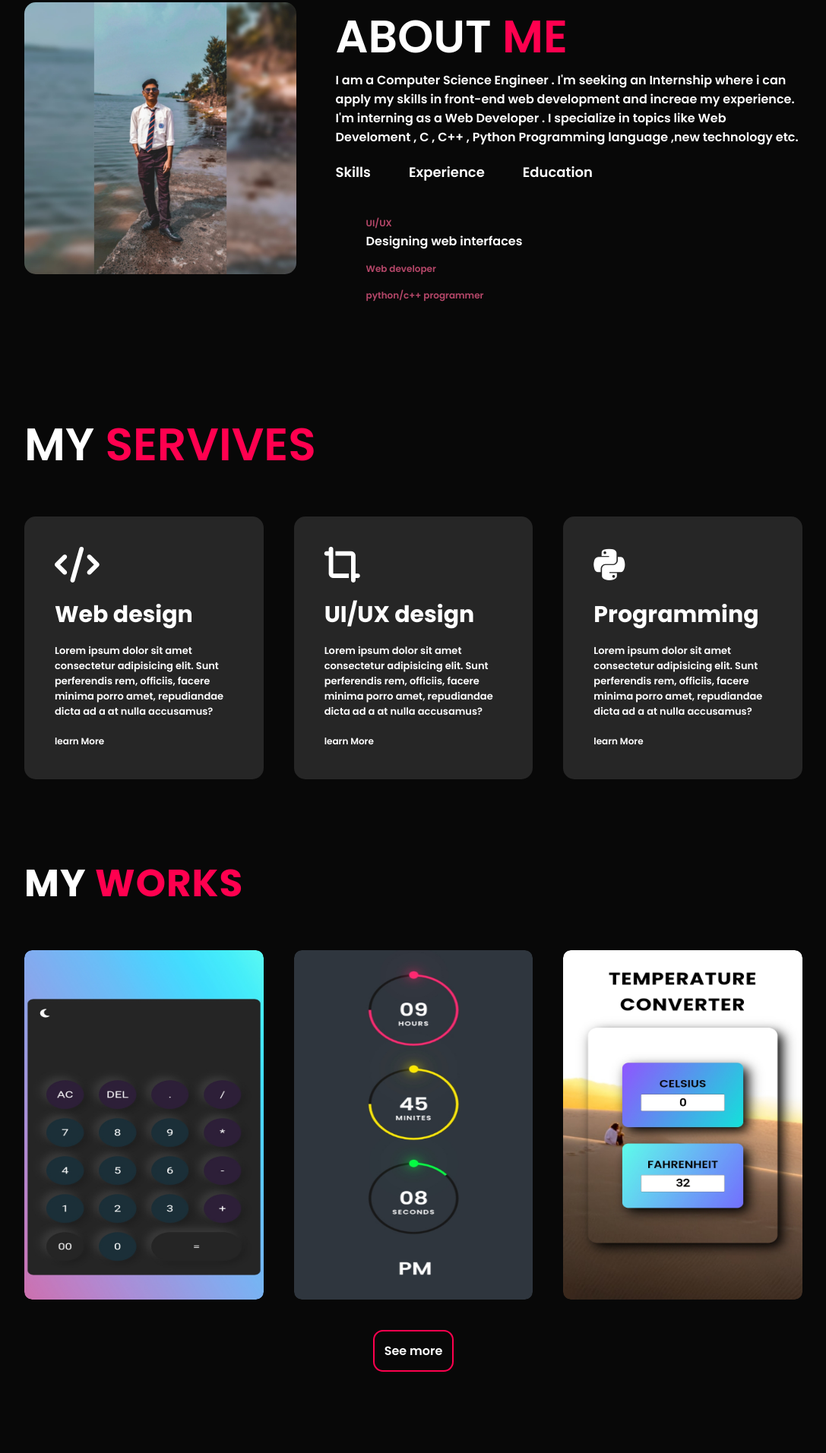
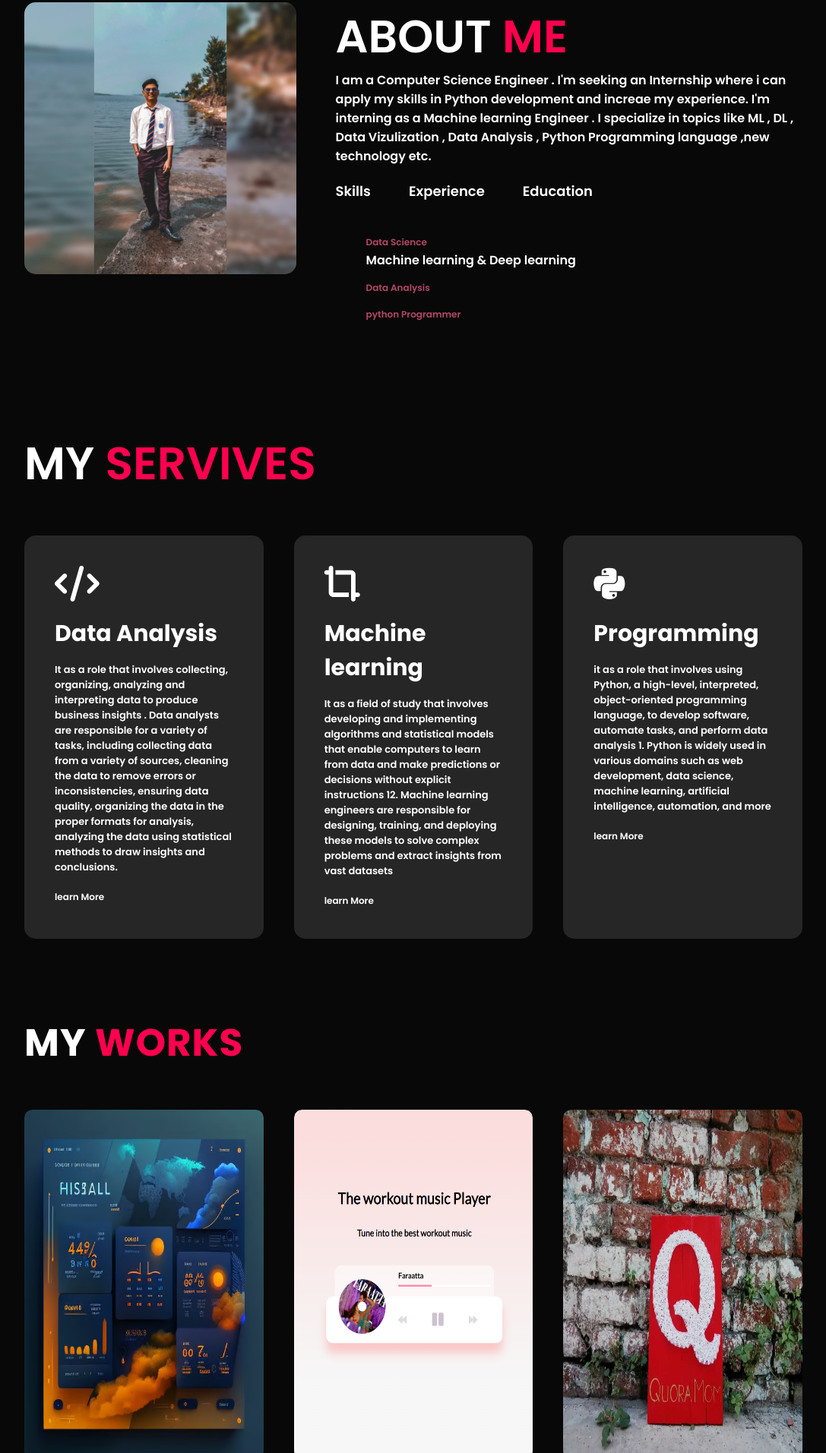
Before and after one commit to dipayan22/Portfolio, a plain HTML site: page index.html in a window 1280 px wide. Shown: the part 887-2800 px from the top of the page at 76% size, without its empty margins (96-1183 px from the left). Drawn offline with nearby package versions, Linux system fonts and the light colour scheme; a web font is replaced by a local one.

Commit message:
Add files via upload

```diff
--- a/index.html
+++ b/index.html
@@ -1,5 +1,6 @@
 <!DOCTYPE html>
 <html lang="en">
+
 <head>
     <meta charset="UTF-8">
     <meta http-equiv="X-UA-Compatible" content="IE=edge">
@@ -9,6 +10,7 @@
     <link rel="stylesheet" href="style.css">
     <script src="https://kit.fontawesome.com/8189e653bb.js" crossorigin="anonymous"></script>
 </head>
+
 <body>
     <div id="header">
         <div class="container">
@@ -52,18 +54,22 @@
                 </div>
                 <div class="about-col-2">
                     <h1 class="subtitle">About <span>me</span></h1>
-                <p>I am a Computer Science Engineer . I'm seeking an Internship where i can apply my skills in front-end web development and increae my experience. I'm interning as a Web Developer . I specialize in topics like Web Develoment , C , C++ , Python Programming language ,new technology etc.</p>
+                    <p>I am a Computer Science Engineer . I'm seeking an Internship where i can apply my skills in
+                        Python development and increae my experience. I'm interning as a Machine learning Engineer . I
+                        specialize in topics like ML , DL , Data Vizulization , Data Analysis , Python Programming
+                        language ,new technology
+                        etc.</p>
 
                     <div class="tab-titles">
-                    <p class="tab-links active-link" onclick = "opentab('skills')">Skills</p>
-                    <p class="tab-links" onclick = "opentab('experience')">Experience</p>
-                    <p class="tab-links" onclick = "opentab('education')">Education</p>
+                        <p class="tab-links active-link" onclick="opentab('skills')">Skills</p>
+                        <p class="tab-links" onclick="opentab('experience')">Experience</p>
+                        <p class="tab-links" onclick="opentab('education')">Education</p>
                     </div>
                     <div class="tab-content active-tab" id="skills">
                         <ul>
-                        <li><span>UI/UX</span><br>Designing web interfaces</li>
-                        <li><span>Web developer</span>
-                        <li><span>python/c++ programmer</span>
+                            <li><span>Data Science</span><br>Machine learning & Deep learning</li>
+                            <li><span>Data Analysis</span>
+                            <li><span>python Programmer</span>
                         </ul>
                     </div>
                     <div class="tab-content" id="experience">
@@ -74,7 +80,8 @@
                     </div>
                     <div class="tab-content" id="education">
                         <ul>
-                        <li> <span>2021-Present</span> <br>study B.tech in Computer science & Engineering from Dr. B. C. Roy Engineering College </li>
+                            <li> <span>2021-Present</span> <br>study B.tech in Computer science & Engineering from Dr.
+                                B. C. Roy Engineering College </li>
                         </ul>
                     </div>
                 </div>
@@ -90,21 +97,32 @@
             <div class="services-list">
                 <div>
                     <i class="fa-solid fa-code"></i>
-                <h2>Web design</h2>
-                <p>Lorem ipsum dolor sit amet consectetur adipisicing elit. Sunt perferendis rem, officiis, facere minima porro amet, repudiandae dicta ad a at nulla accusamus?</p>
-                <a href="#">learn More</a>
+                    <h2>Data Analysis</h2>
+                    <p>It as a role that involves collecting, organizing, analyzing and interpreting data to produce
+                        business insights . Data analysts are responsible for a variety of tasks, including collecting
+                        data from a variety of sources, cleaning the data to remove errors or inconsistencies, ensuring
+                        data quality, organizing the data in the proper formats for analysis, analyzing the data using
+                        statistical methods to draw insights and conclusions.</p>
+                    <a href="https://www.geeksforgeeks.org/data-analysis-tutorial/" target="_blank">learn More</a>
                 </div>
                 <div>
                     <i class="fa-solid fa-crop-simple"></i>
-                <h2>UI/UX design</h2>
-                <p>Lorem ipsum dolor sit amet consectetur adipisicing elit. Sunt perferendis rem, officiis, facere minima porro amet, repudiandae dicta ad a at nulla accusamus?</p>
-                <a href="#">learn More</a>
+                    <h2>Machine learning</h2>
+                    <p>It as a field of study that involves developing and implementing algorithms and statistical
+                        models
+                        that enable computers to learn from data and make predictions or decisions without explicit
+                        instructions 12. Machine learning engineers are responsible for designing, training, and
+                        deploying these models to solve complex problems and extract insights from vast datasets </p>
+                    <a href="https://en.wikipedia.org/wiki/Machine_learning" target="_blank">learn More</a>
                 </div>
                 <div>
                     <i class="fa-brands fa-python"></i>
                     <h2>Programming </h2>
-                <p>Lorem ipsum dolor sit amet consectetur adipisicing elit. Sunt perferendis rem, officiis, facere minima porro amet, repudiandae dicta ad a at nulla accusamus?</p>
-                <a href="#">learn More</a>
+                    <p>it as a role that involves using Python, a high-level, interpreted, object-oriented programming
+                        language, to develop software, automate tasks, and perform data analysis 1. Python is widely
+                        used in various domains such as web development, data science, machine learning, artificial
+                        intelligence, automation, and more </p>
+                    <a href="https://www.python.org/about/gettingstarted/" target="_blank"> learn More </a>
                 </div>
             </div>
         </div>
@@ -117,31 +135,60 @@
             <h1 class="sub-title">My <span>works</span></h1>
             <div class="work-list">
                 <div class="work">
-                <img src="Project_11.jpg" >
+                    <img src="weather.jpg">
                     <div class="layer">
-                    <h3>Calculator Website</h3>
-                    <p>In this website we can caculation somesimple mathemathical Problems</p>
+                        <h3>Weather App </h3>
+                        <p>The Weather App is a mobile application that provides users with up-to-date weather
+                            information for their location. The app uses real-time data to provide accurate weather
+                            forecasts, including temperature, humidity, wind speed, and precipitation</p>
+                        <a href="https://github.com/dipayan22/WeatherApp" target="_blank"><i class="fa-brands fa-github"></i></a>
+                    </div>
+                </div>
+                <div class="work">
+                    <img src="music.png">
+                    <div class="layer">
+                        <h3>Music Player</h3>
+                        <p>A simple music player is an application that allows users to play music files on their devices. It is designed with a clean and intuitive interface, making it easy to use for users of all ages. The app allows users to display their music library on the device</p>
                         <a href="#"><i class="fa-brands fa-github"></i></a>
                     </div>
                 </div>
                 <div class="work">
-                <img src="Project_13.jpg" >
+                    <img src="quora.jpg">
                     <div class="layer">
-                    <h3>Digital Clock Website</h3>
-                    <p>In this website we can caculation somesimple mathemathical Problems</p>
-                    <a href="#"><i class="fa-brands fa-github"></i></a>
+                        <h3>Quora Question Similarity</h3>
+                        <p>The Quora Question Similarity problem is a machine learning task that involves identifying which questions asked on Quora are duplicates of questions that have already been asked . The goal is to predict whether a pair of questions are duplicates or not, based on their semantic similarity .</p>
+                        <a href="https://github.com/dipayan22/Quora_Question_Similarity" target="_blank"><i class="fa-brands fa-github"></i></a>
+                    </div>
+                </div>
+            </div>
+
+            <div class="work-list">
+                <div class="work">
+                    <img src="brain_tm.jpg">
+                    <div class="layer">
+                        <h3>Brain Tumor Prediction</h3>
+                        <p>The Brain Tumor Prediction problem is a machine learning task that involves identifying the existence of brain tumors and predicting their location, size, shape, category, and grade . The most common imaging techniques used for brain scans are MRI and CT . The goal is to predict the proper treatment options for the tumor based on its characteristics</p>
+                        <a href="https://github.com/dipayan22/Brain-tumor-prediction" target="_blank"><i class="fa-brands fa-github"></i></a>
                     </div>
                 </div>
                 <div class="work">
-                <img src="Project_12.jpg" >
+                    <img src="uber.jpg">
                     <div class="layer">
-                    <h3>Temparature Converter</h3>
-                    <p>In this website we can caculation somesimple mathemathical Problems</p>
-                    <a href="#"><i class="fa-brands fa-github"></i></a>
+                        <h3>Uber Data Analysis</h3>
+                        <p>Uber Data Analysis is a comprehensive data analysis and machine learning endeavor aimed at improving the overall quality and efficiency of Uber’s services . This project leverages advanced data analytics and machine learning techniques to derive valuable insights, optimize driver-rider interactions, and improve customer experience</p>
+                        <a href="https://github.com/dipayan22/Uber-data-Analysis" target="_blank"><i class="fa-brands fa-github"></i></a>
+                    </div>
+                </div>
+                <div class="work">
+                    <img src="new_clf.jpg">
+                    <div class="layer">
+                        <h3>New Classification</h3>
+                        <p>News Classification is a machine learning task that involves identifying the category of a news article based on its content . The goal is to assign one or more categories to a news article, such as sports, politics, entertainment, and more . News classification is a multi-label text classification problem, where a single news article can belong to multiple categories </p>
+                        <a href="https://github.com/dipayan22/News_Classification" target="_blank"><i class="fa-brands fa-github"></i></a>
                     </div>
                 </div>
             </div>
-        <a href="#" class="btn">See more</a>
+            <a href="https://github.com/dipayan22?tab=repositories" class="btn" target="_blank">See more</a>
         </div>
     </div>
     <!-- --------------------------contact-------------------- -->
@@ -152,12 +199,12 @@
                 <div class="contact-left">
                     <h1>contact <span>me</span></h1>
                     <p> <i class="fas fa-paper-plane"></i> majumderd007@gmail.com</p>
-                <p> <i class="fas fa-phone"></i> 01234556789</p>
+                    <p> <i class="fas fa-phone"></i> 6297027995 </p>
                     <div class="social-icons">
-                    <a href=""><i class="fa-brands fa-facebook"></i></a>
+                        <a href="www.facebook.com/profile.php?id=100073137603579&mibextid=kFxxJD" target="_blank"><i class="fa-brands fa-facebook"></i></a>
                         <a href=""><i class="fa-brands fa-twitter"></i></a>
                         <a href=""><i class="fa-brands fa-instagram"></i></a>
-                    <a href=""><i class="fa-brands fa-linkedin"></i></a>
+                        <a href="https://www.linkedin.com/in/dipayan-majumder-92842a24b?utm_source=share&utm_campaign=share_via&utm_content=profile&utm_medium=android_app" target="_blank"><i class="fa-brands fa-linkedin"></i></a>
                     </div>
                     <a href="" download class="btn btn-2">Download CV</a>
                 </div>
@@ -165,7 +212,7 @@
                     <form action="">
                         <input type="text" name="Name" placeholder="Your Name" required>
                         <input type="email" name="email" placeholder="Your E-mail" required>
-                    <textarea name="Message"  rows="6" placeholder="Your Message"></textarea>
+                        <textarea name="Message" rows="6" placeholder="Your Message"></textarea>
                         <button type="submit" class="btn btn-2">summit</button>
                     </form>
                 </div>
@@ -182,4 +229,5 @@
     <script src="script.js"></script>
 
 </body>
+
 </html>
--- a/script.js
+++ b/script.js
@@ -19,8 +19,8 @@ icon.onclick=function(){
 }
 
 var typed=new Typed(".auto-type", {
-    strings: ["UI/UX Designer" , "Web Developer" , "Programmer","Student"],
-    typeSpeed : 150,
-    backSpeed : 130,
+    strings: ["Data Analyst" , "Machine Learning Engineer" , "Python developer","Student"],
+    typeSpeed : 120,
+    backSpeed : 100,
     loop : true
 })
```
Also changed, not shown: brain_tm.jpg (added), music.png (added), new_clf.jpg (added), quora.jpg (added), uber.jpg (added), weather.jpg (added). Lines whose indentation alone changed are shown as unchanged.
